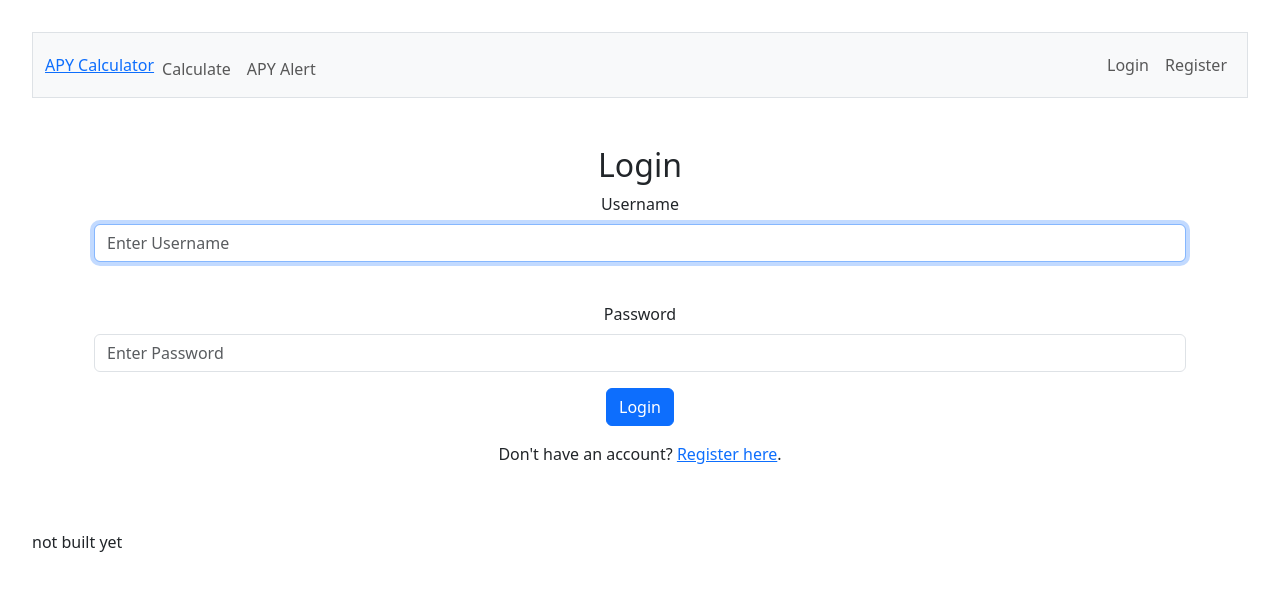
After one commit to ooharuuwu/multichain-dashboard, a Flask app: page /login in a window 1280 px wide. The commit adds this page. Shown: the top 591 px of the page. Run offline with Flask 3, Linux system fonts and the light colour scheme.

Commit message:
login, register and logout implemented

```diff
--- a/app.py
+++ b/app.py
@@ -1,5 +1,7 @@
 import requests
-from flask import Flask, render_template, request, jsonify
+from flask import Flask, render_template, request, jsonify, redirect, url_for, flash
+from flask_login import LoginManager, UserMixin, login_user, login_required, logout_user, current_user
+from werkzeug.security import generate_password_hash, check_password_hash
 import sqlite3
 import discord
 import asyncio
@@ -10,11 +12,24 @@ from dotenv import load_dotenv
 
 app = Flask(__name__)
 
+app.secret_key = 'your-secret-key'
+login_manager = LoginManager()
+login_manager.init_app(app)
+login_manager.login_view = 'login'
+
 load_dotenv()
 TOKEN = os.getenv("DISCORD_TOKEN")
 
+
 def init_db():
     with sqlite3.connect("apy_alerts.db") as db:
+        db.execute('''
+            CREATE TABLE IF NOT EXISTS users (
+                id INTEGER PRIMARY KEY AUTOINCREMENT,
+                username TEXT UNIQUE NOT NULL,
+                password TEXT NOT NULL
+            );
+        ''')
         db.execute('''
             CREATE TABLE IF NOT EXISTS alerts (
                 id INTEGER PRIMARY KEY AUTOINCREMENT,
@@ -40,6 +55,70 @@ async def on_ready():
     print(f"\u2705 Logged in as {client.user}")
     client.loop.create_task(checkalerts_async())
 
+class User(UserMixin):
+    def __init__(self, id, username):
+        self.id = id
+        self.username = username
+
+
+@login_manager.user_loader
+def load_user(user_id):
+    row = None
+    with sqlite3.connect("apy_alerts.db") as db:
+        cur = db.execute("SELECT id, username FROM users WHERE id = ?", (user_id,))
+        row = cur.fetchone()
+    if row:
+        return User(id=row[0], username=row[1])
+    return None
+
+
+
+@app.route("/login", methods = ['GET', 'POST'])
+def login():
+    if request.method == "POST":
+        username = request.form["username"]
+        password = request.form["password"]
+
+        conn = sqlite3.connect("apy_alerts.db")
+        row = conn.execute(
+            "SELECT id, username, password FROM users WHERE username = ?", (username,),
+        ).fetchone()
+        conn.close()
+
+        if row and check_password_hash(row[2], password):
+            user = User(id = row[0], username = row[1])
+            login_user(user)
+            return redirect(url_for('index'))
+        flash("Invalid username or password", "danger")
+        return render_template("login.html")
+    else:
+        return render_template("login.html")
+
+
+@app.route("/register", methods = ['GET', 'POST'])
+def register():
+    if request.method == "POST":
+        username = request.form["username"]
+        password = request.form["password"]
+        pw_hash = generate_password_hash(password, method="pbkdf2:sha256")
+        try:
+            with sqlite3.connect("apy_alerts.db") as db:
+                db.execute(
+                    "INSERT INTO users (username, password) VALUES (?, ?)", (username, pw_hash)
+                )
+            flash('Registration successful! Please log in.', 'success')
+            return redirect(url_for("login"))
+        except sqlite3.IntegrityError:
+            return "Username already taken", 400
+    else:
+        return render_template("register.html")
+
+
+@app.route("/logout")
+@login_required
+def logout():
+    logout_user()
+    return redirect(url_for("login"))
 
 def get_pool_data():
     try:
@@ -98,6 +177,7 @@ def run_flask():
     app.run(host="0.0.0.0", port=5050, debug=False, use_reloader=False)
 
 @app.route("/", methods=["GET", "POST"])
+@login_required
 def index():
     if request.method == "POST":
         chain = request.form.get("chain").capitalize()
@@ -119,6 +199,7 @@ def index():
 
 
 @app.route("/calculate", methods=["GET", "POST"])
+@login_required
 def calculate():
 
     response = requests.get("https://yields.llama.fi/pools")
@@ -138,6 +219,7 @@ def calculate():
 
 
 @app.route("/graph/<pool_id>")
+@login_required
 def graph(pool_id):
 
     final = historical_data(pool_id)
@@ -157,6 +239,7 @@ def graph(pool_id):
 
 
 @app.route("/graph_data/<pool_id>")
+@login_required
 def graph_data(pool_id):
     amount = int(request.args.get("amount", 1000))
     years = int(request.args.get("years", 3))
@@ -181,6 +264,7 @@ def graph_data(pool_id):
 
 
 @app.route("/returns", methods = ["POST"])
+@login_required
 def returns():
     amount = int(request.form.get("amount"))
     pool_id = request.form.get("protocol")
@@ -220,12 +304,14 @@ def returns():
 
 
 @app.route("/alert")
+@login_required
 def alert():
     protocols = get_pool_data()
     protocols.sort(key=lambda p: p.get("project", "").lower())
     return render_template("alert.html", protocols=protocols)
 
 @app.route("/setalert", methods=["POST"])
+@login_required
 def setalert():
     contact = request.form["contact"]
     pool_id = request.form["protocol"]
@@ -265,7 +351,6 @@ def blocks(chain):
 
 def historical_data(pool_id):
 
-
     history = []
     historical = f"https://yields.llama.fi/chart/{pool_id}"
     res = requests.get(historical)
--- a/templates/layout.html
+++ b/templates/layout.html
@@ -18,16 +18,37 @@
         <nav class="bg-light border navbar navbar-expand-md navbar-light">
             <div class="container-fluid">
               <a class="apy-heading" href="/">APY Calculator</a>
+              <button class="navbar-toggler" type="button" data-bs-toggle="collapse"
+                      data-bs-target="#navbar" aria-controls="navbar" aria-expanded="false">
+                <span class="navbar-toggler-icon"></span>
+              </button>
 
               <div class="collapse navbar-collapse" id="navbar">
                 <ul class="navbar-nav me-auto mt-2">
                   <li class="nav-item"><a class="nav-link" href="/calculate">Calculate</a></li>
                   <li class="nav-item"><a class="nav-link" href="/alert">APY Alert</a></li>
                 </ul>
+
+                <ul class="navbar-nav ms-auto">
+                  {% if current_user.is_authenticated %}
+                    <li class="nav-item">
+                      <span class="navbar-text me-2">Hi, {{ current_user.username }}</span>
+                    </li>
+                    <li class="nav-item">
+                      <a class="nav-link" href="{{ url_for('logout') }}">Logout</a>
+                    </li>
+                  {% else %}
+                    <li class="nav-item">
+                      <a class="nav-link" href="{{ url_for('login') }}">Login</a>
+                    </li>
+                    <li class="nav-item">
+                      <a class="nav-link" href="{{ url_for('register') }}">Register</a>
+                    </li>
+                  {% endif %}
+                </ul>
               </div>
             </div>
           </nav>
-
         <main class="container py-5 text-center">
             {% block main %}{% endblock %}
         </main>
--- /dev/null
+++ b/templates/login.html
@@ -0,0 +1,31 @@
+
+{% extends "layout.html" %}
+
+{% block title %}
+    Login
+{% endblock %}
+
+{% block main %}
+
+        <div class="container">
+            <div class="section">
+
+                <h2>Login</h2>
+
+                <form method="POST" action="{{ url_for('login') }}">
+                    <div class="mb-3">
+                        <label for="username" class="form-label">Username</label>
+                        <input name="username" id="username" type="text" placeholder="Enter Username" class="form-control" autofocus autocomplete="on" required>
+                    </div>
+                    <br>
+                    <div class="mb-3">
+                        <label for="password" class="form-label">Password</label>
+                        <input name="password" id="password" type="password" placeholder="Enter Password" class="form-control" autofocus autocomplete="on" required>
+                    </div>
+                    <button type="submit" class="btn btn-primary">Login</button>
+                </form>
+                <p class="mt-3">Don't have an account? <a href="{{ url_for('register') }}">Register here</a>.</p>
+            </div>
+        </div>
+
+{% endblock %}
```
Also changed, not shown: templates/register.html (added, +31 -0 lines), apy_alerts.db. Lines whose indentation alone changed are shown as unchanged.
